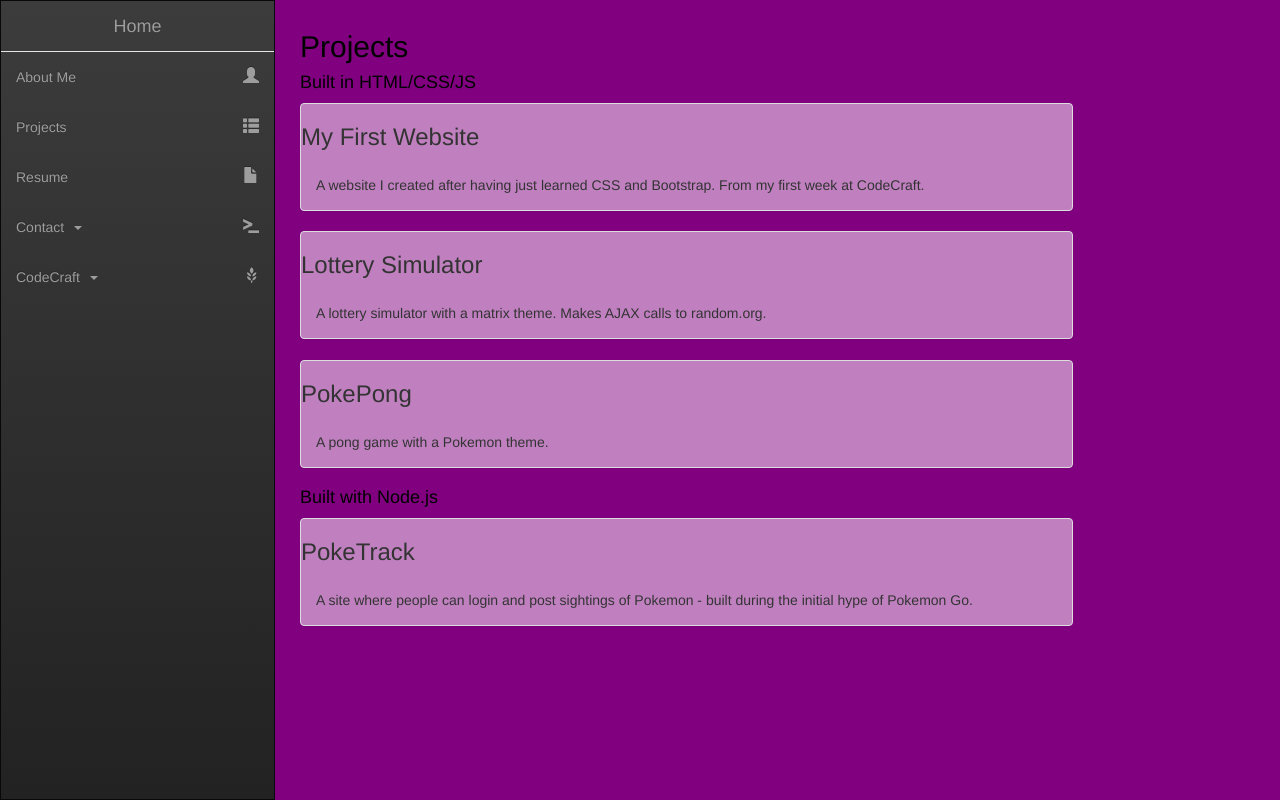
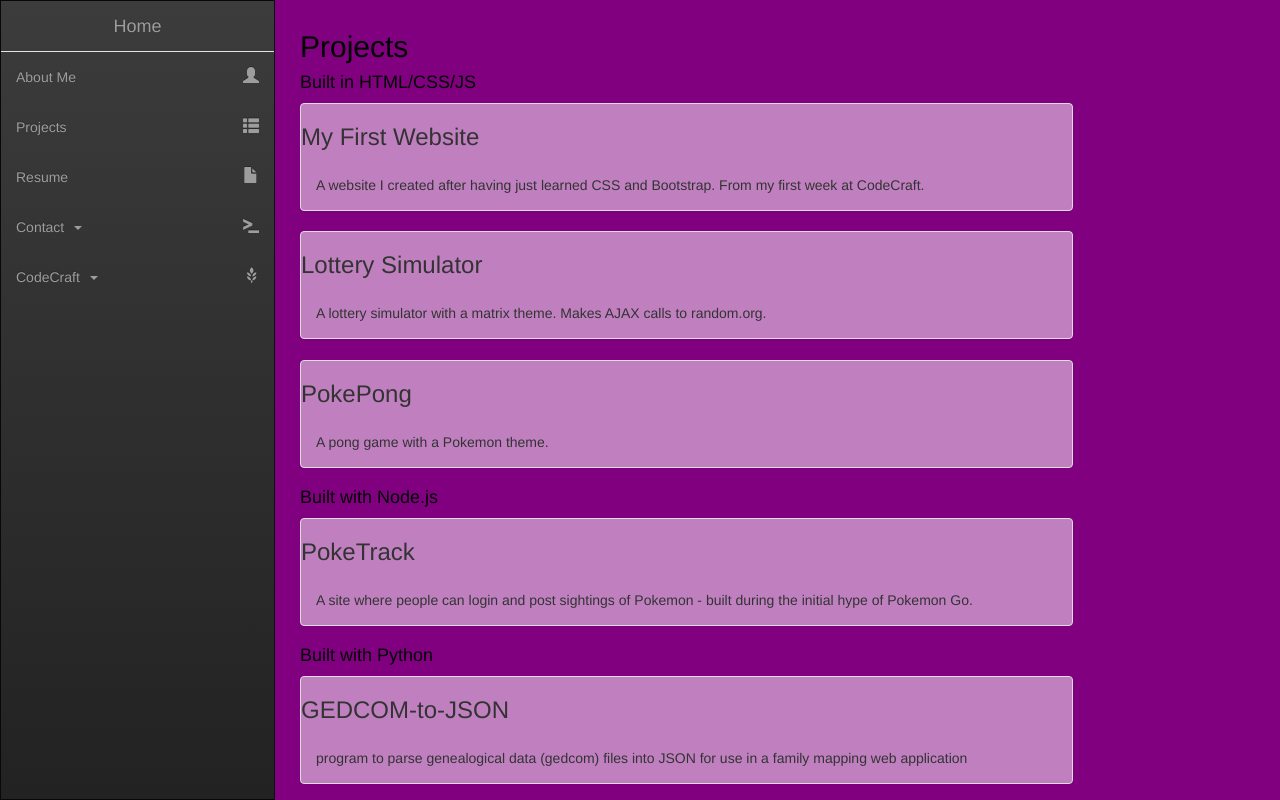
Before and after one commit to KingEdwardI/evetterdrake, a website: page pug-files/projects.pug in a window 1280 px wide. Drawn offline with nearby package versions, Linux system fonts and the light colour scheme; files that its build step writes are made by us from their sources; files whose address does not match are found by name.

Commit message:
added python to projects page

```diff
--- a/pug-files/projects.pug
+++ b/pug-files/projects.pug
@@ -105,5 +105,15 @@ html
             div.panel-body
               | A site where people can login and post sightings of Pokemon - built during the initial hype of Pokemon Go.
 
+        h4.animated.zoomInDown Built with Python
+        div.animated.zoomInDown.panel.panel-default.transparent
+          div.panel-header
+            a(href="https://github.com/KingEdwardI/gedcom-to-JSON" target="_blank")
+              h3 GEDCOM-to-JSON
+            div.panel-body
+              | program to parse genealogical data (gedcom) files into JSON for use in a family mapping web application
+
+
+
     script(src="https://code.jquery.com/jquery-3.1.0.min.js" integrity="sha256-cCueBR6CsyA4/9szpPfrX3s49M9vUU5BgtiJj06wt/s=" crossorigin="anonymous")
     script(src="https://maxcdn.bootstrapcdn.com/bootstrap/3.3.7/js/bootstrap.min.js" integrity="sha384-Tc5IQib027qvyjSMfHjOMaLkfuWVxZxUPnCJA7l2mCWNIpG9mGCD8wGNIcPD7Txa" crossorigin="anonymous")
```
Also changed, not shown: public/projects.html.
